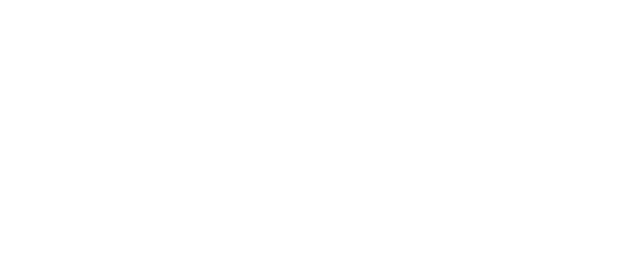
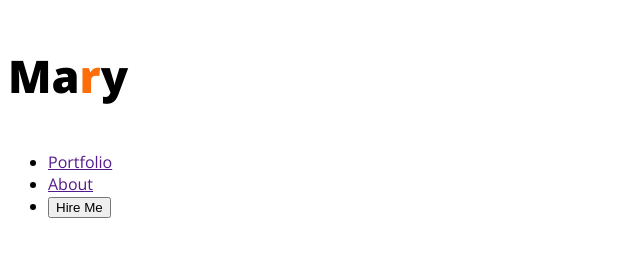
Before and after one commit to shariful962/Portfolio-site, a plain HTML site: page index.html in a window 1280 px wide. Shown: the whole page, without its empty margins (0-640 px from the left). Drawn offline with nearby package versions, Linux system fonts and the light colour scheme; files that its build step writes are made by us from their sources.

Commit message:
add font

```diff
--- a/css/style.css
+++ b/css/style.css
@@ -0,0 +1,18 @@
+
+
+
+/* common style */
+.text-primary {
+    color: #FD6E0A;
+}
+.open-sans-normal {
+  font-family: "Open Sans", serif;
+  font-optical-sizing: auto;
+  font-style: normal;
+  font-variation-settings:
+    "wdth" 100;
+}
+.nav-title {
+font-size: 45px;
+font-weight: 800;
+}
--- a/index.html
+++ b/index.html
@@ -4,12 +4,22 @@
     <meta charset="UTF-8">
     <meta name="viewport" content="width=device-width, initial-scale=1.0">
     <title>Web Developer Portfolio</title>
-    <link rel="stylesheet" href="style.css">
+    <link rel="preconnect" href="https://fonts.googleapis.com">
+    <link rel="preconnect" href="https://fonts.gstatic.com" crossorigin>
+    <link href="https://fonts.googleapis.com/css2?family=Open+Sans:ital,wght@0,300..800;1,300..800&display=swap" rel="stylesheet">
+    <link rel="stylesheet" href="css/style.css">
 
 </head>
-<body>
+<body class="open-sans-normal">
     <header>
-
+        <nav>
+            <h3 class="nav-title">Ma<span class="text-primary">r</span>y</h3>
+            <ul>
+                <li><a href="">Portfolio</a></li>
+                <li><a href="">About</a></li>
+                <li><a href=""><button>Hire Me</button></a></li>
+            </ul>
+        </nav>
     </header>
 
     <main>
```
